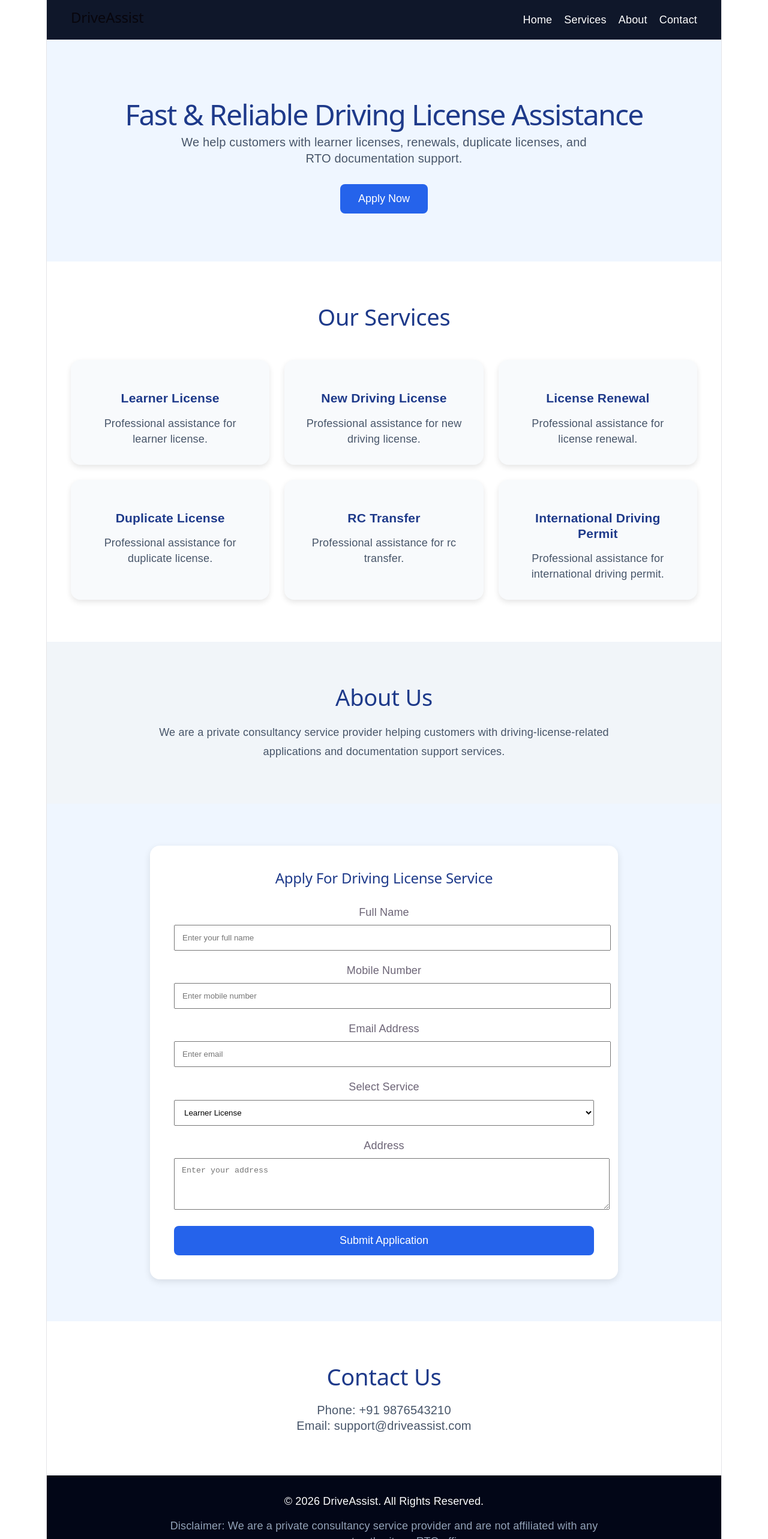
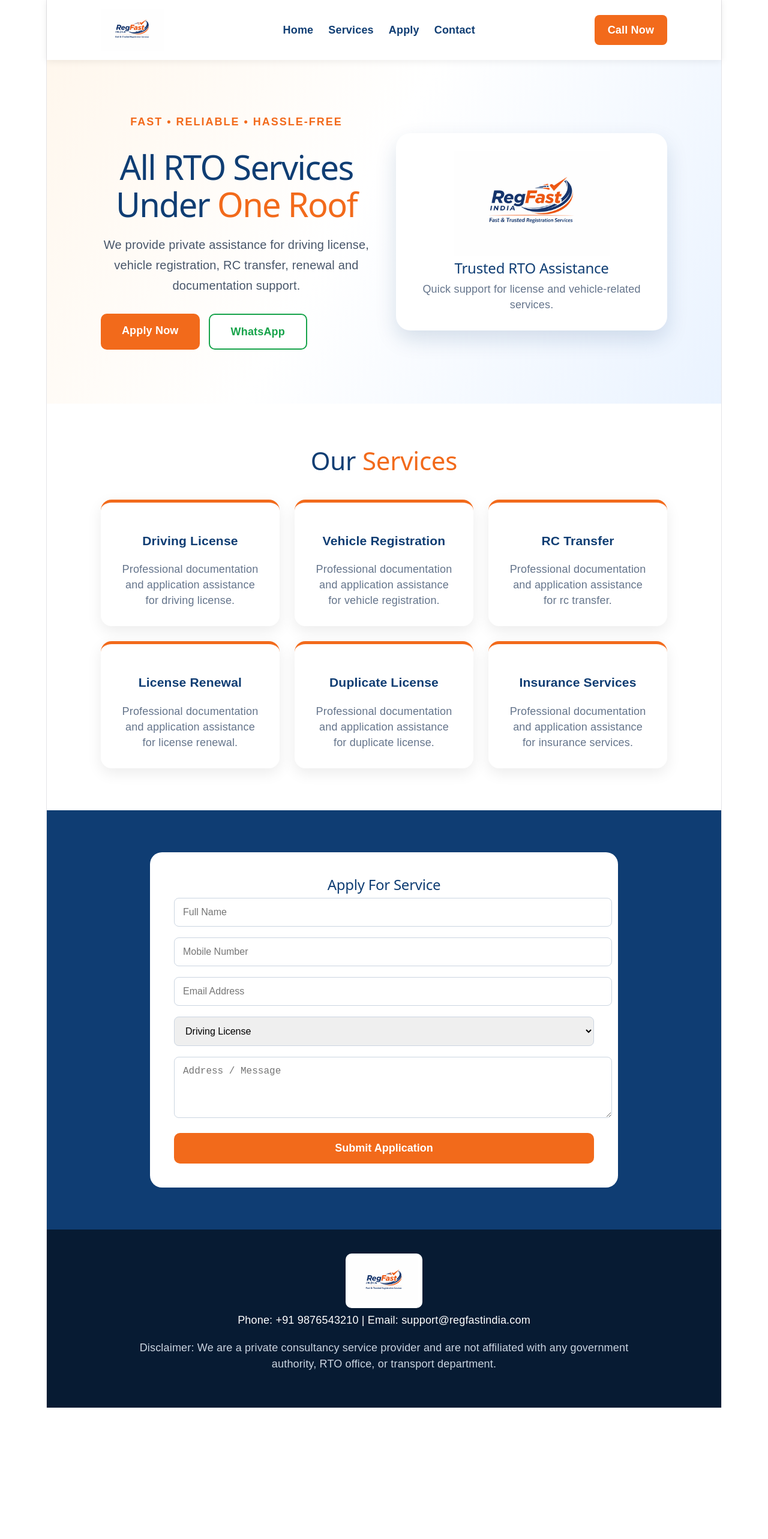
Before and after one commit to shirkeadityaa33-hub/driving-license-site, a React (Vite) app: page / in a window 1280 px wide. Shown: the top 2566 px of the page at 60% size. After the commit the page ends 2347 px from the top, so only its background shows below. Built offline with nearby package versions, Linux system fonts and the light colour scheme.

Commit message:
updated logo and theme

```diff
--- a/src/App.jsx
+++ b/src/App.jsx
@@ -1,372 +1,221 @@
 export default function App() {
   const services = [
-    "Learner License",
-    "New Driving License",
+    "Driving License",
+    "Vehicle Registration",
+    "RC Transfer",
     "License Renewal",
     "Duplicate License",
-    "RC Transfer",
-    "International Driving Permit",
+    "Insurance Services",
   ];
 
   return (
-    <div style={{ fontFamily: "Arial, sans-serif" }}>
+    <div style={{ fontFamily: "Arial, sans-serif", color: "#102A43" }}>
+      <header style={{
+        background: "white",
+        padding: "15px 8%",
+        display: "flex",
+        alignItems: "center",
+        justifyContent: "space-between",
+        boxShadow: "0 2px 12px rgba(0,0,0,0.08)",
+        position: "sticky",
+        top: 0,
+        zIndex: 10
+      }}>
+        <img src="/logo.jpeg" alt="RegFast India" style={{ height: "70px" }} />
 
-      {/* Header */}
-      <header
-        style={{
-          background: "#0f172a",
-          color: "white",
-          padding: "15px 40px",
-          display: "flex",
-          justifyContent: "space-between",
-          alignItems: "center",
-        }}
-      >
-        <h2>DriveAssist</h2>
+        <nav style={{ display: "flex", gap: "25px", fontWeight: "600" }}>
+          <a href="#" style={navStyle}>Home</a>
+          <a href="#services" style={navStyle}>Services</a>
+          <a href="#apply" style={navStyle}>Apply</a>
+          <a href="#contact" style={navStyle}>Contact</a>
+        </nav>
 
-        <nav style={{ display: "flex", gap: "20px" }}>
-          <a href="#" style={{ color: "white", textDecoration: "none" }}>
-            Home
-          </a>
-
-          <a
-            href="#services"
-            style={{ color: "white", textDecoration: "none" }}
-          >
-            Services
-          </a>
-
-          <a
-            href="#about"
-            style={{ color: "white", textDecoration: "none" }}
-          >
-            About
-          </a>
-
-          <a
-            href="#contact"
-            style={{ color: "white", textDecoration: "none" }}
-          >
-            Contact
-          </a>
-        </nav>
+        <a href="tel:+919876543210" style={callBtn}>Call Now</a>
       </header>
 
-      {/* Hero Section */}
-      <section
-        style={{
-          background: "#eff6ff",
-          padding: "80px 40px",
-          textAlign: "center",
-        }}
-      >
-        <h1
-          style={{
-            fontSize: "48px",
-            color: "#1e3a8a",
-            marginBottom: "20px",
-          }}
-        >
-          Fast & Reliable Driving License Assistance
+      <section style={{
+        padding: "90px 8%",
+        background: "linear-gradient(120deg, #FFF7ED 0%, #FFFFFF 45%, #EAF3FF 100%)",
+        display: "grid",
+        gridTemplateColumns: "repeat(auto-fit, minmax(320px, 1fr))",
+        gap: "40px",
+        alignItems: "center"
+      }}>
+        <div>
+          <p style={{ color: "#F26A1B", fontWeight: "800", letterSpacing: "2px" }}>
+            FAST • RELIABLE • HASSLE-FREE
+          </p>
+
+          <h1 style={{
+            fontSize: "56px",
+            lineHeight: "1.1",
+            color: "#0F3D73",
+            marginBottom: "20px"
+          }}>
+            All RTO Services <br />
+            Under <span style={{ color: "#F26A1B" }}>One Roof</span>
           </h1>
 
-        <p
-          style={{
-            fontSize: "20px",
-            color: "#475569",
-            maxWidth: "700px",
-            margin: "0 auto 30px",
-          }}
-        >
-          We help customers with learner licenses, renewals,
-          duplicate licenses, and RTO documentation support.
+          <p style={{ fontSize: "20px", color: "#475569", lineHeight: "1.7" }}>
+            We provide private assistance for driving license, vehicle registration,
+            RC transfer, renewal and documentation support.
           </p>
 
-        <a href="#apply-form">
-          <button
-            style={{
-              background: "#2563eb",
-              color: "white",
-              border: "none",
-              padding: "14px 30px",
-              borderRadius: "8px",
-              fontSize: "18px",
-              cursor: "pointer",
-            }}
-          >
-            Apply Now
-          </button>
-        </a>
+          <div style={{ display: "flex", gap: "15px", marginTop: "30px" }}>
+            <a href="#apply" style={primaryBtn}>Apply Now</a>
+            <a href="https://wa.me/919876543210" style={whatsappBtn}>WhatsApp</a>
+          </div>
+        </div>
+
+        <div style={{
+          background: "white",
+          padding: "30px",
+          borderRadius: "24px",
+          boxShadow: "0 15px 35px rgba(15,61,115,0.15)",
+          textAlign: "center"
+        }}>
+          <img src="/logo.jpeg" alt="RegFast India Logo" style={{ width: "260px" }} />
+          <h2 style={{ color: "#0F3D73" }}>Trusted RTO Assistance</h2>
+          <p style={{ color: "#64748b" }}>
+            Quick support for license and vehicle-related services.
+          </p>
+        </div>
       </section>
 
-      {/* Services */}
-      <section
-        id="services"
-        style={{ padding: "70px 40px" }}
-      >
-        <h2
-          style={{
-            textAlign: "center",
-            fontSize: "38px",
-            marginBottom: "50px",
-            color: "#1e3a8a",
-          }}
-        >
-          Our Services
+      <section id="services" style={{ padding: "70px 8%" }}>
+        <h2 style={{ textAlign: "center", fontSize: "42px", color: "#0F3D73" }}>
+          Our <span style={{ color: "#F26A1B" }}>Services</span>
         </h2>
 
-        <div
-          style={{
+        <div style={{
           display: "grid",
-            gridTemplateColumns:
-              "repeat(auto-fit, minmax(250px, 1fr))",
+          gridTemplateColumns: "repeat(auto-fit, minmax(240px, 1fr))",
           gap: "25px",
-          }}
-        >
+          marginTop: "40px"
+        }}>
           {services.map((service, index) => (
-            <div
-              key={index}
-              style={{
-                background: "#f8fafc",
+            <div key={index} style={{
               padding: "30px",
-                borderRadius: "16px",
-                boxShadow: "0 4px 10px rgba(0,0,0,0.1)",
-              }}
-            >
-              <h3
-                style={{
-                  color: "#1e3a8a",
-                  marginBottom: "15px",
-                }}
-              >
-                {service}
-              </h3>
-
-              <p style={{ color: "#475569" }}>
-                Professional assistance for{" "}
-                {service.toLowerCase()}.
+              borderRadius: "18px",
+              background: "white",
+              boxShadow: "0 8px 25px rgba(0,0,0,0.08)",
+              borderTop: "5px solid #F26A1B"
+            }}>
+              <h3 style={{ color: "#0F3D73" }}>{service}</h3>
+              <p style={{ color: "#64748b" }}>
+                Professional documentation and application assistance for {service.toLowerCase()}.
               </p>
             </div>
           ))}
         </div>
       </section>
 
-      {/* About */}
-      <section
-        id="about"
-        style={{
-          background: "#f1f5f9",
-          padding: "70px 40px",
-          textAlign: "center",
-        }}
-      >
-        <h2
-          style={{
-            fontSize: "38px",
-            color: "#1e3a8a",
-            marginBottom: "20px",
-          }}
-        >
-          About Us
-        </h2>
-
-        <p
-          style={{
-            maxWidth: "800px",
-            margin: "auto",
-            fontSize: "18px",
-            color: "#475569",
-            lineHeight: "1.8",
-          }}
-        >
-          We are a private consultancy service provider helping
-          customers with driving-license-related applications
-          and documentation support services.
-        </p>
-      </section>
-
-      {/* Apply Form */}
-      <section
-        id="apply-form"
-        style={{
-          background: "#eff6ff",
-          padding: "70px 20px",
-        }}
-      >
-        <div
-          style={{
+      <section id="apply" style={{
+        background: "#0F3D73",
+        padding: "70px 20px"
+      }}>
+        <div style={{
           maxWidth: "700px",
           margin: "auto",
           background: "white",
           padding: "40px",
-            borderRadius: "16px",
-            boxShadow: "0 4px 12px rgba(0,0,0,0.1)",
-          }}
-        >
-          <h2
-            style={{
-              textAlign: "center",
-              marginBottom: "30px",
-              color: "#1e3a8a",
-            }}
-          >
-            Apply For Driving License Service
+          borderRadius: "20px"
+        }}>
+          <h2 style={{ textAlign: "center", color: "#0F3D73" }}>
+            Apply For Service
           </h2>
 
-          <form>
-            <div style={{ marginBottom: "20px" }}>
-              <label>Full Name</label>
+          <input placeholder="Full Name" style={inputStyle} />
+          <input placeholder="Mobile Number" style={inputStyle} />
+          <input placeholder="Email Address" style={inputStyle} />
 
-              <input
-                type="text"
-                placeholder="Enter your full name"
-                style={{
-                  width: "100%",
-                  padding: "12px",
-                  marginTop: "8px",
-                }}
-              />
-            </div>
-
-            <div style={{ marginBottom: "20px" }}>
-              <label>Mobile Number</label>
-
-              <input
-                type="text"
-                placeholder="Enter mobile number"
-                style={{
-                  width: "100%",
-                  padding: "12px",
-                  marginTop: "8px",
-                }}
-              />
-            </div>
-
-            <div style={{ marginBottom: "20px" }}>
-              <label>Email Address</label>
-
-              <input
-                type="email"
-                placeholder="Enter email"
-                style={{
-                  width: "100%",
-                  padding: "12px",
-                  marginTop: "8px",
-                }}
-              />
-            </div>
-
-            <div style={{ marginBottom: "20px" }}>
-              <label>Select Service</label>
-
-              <select
-                style={{
-                  width: "100%",
-                  padding: "12px",
-                  marginTop: "8px",
-                }}
-              >
-                <option>Learner License</option>
-                <option>New Driving License</option>
+          <select style={inputStyle}>
+            <option>Driving License</option>
+            <option>Vehicle Registration</option>
+            <option>RC Transfer</option>
             <option>License Renewal</option>
             <option>Duplicate License</option>
-                <option>RC Transfer</option>
           </select>
-            </div>
 
-            <div style={{ marginBottom: "20px" }}>
-              <label>Address</label>
+          <textarea placeholder="Address / Message" rows="4" style={inputStyle}></textarea>
 
-              <textarea
-                rows="4"
-                placeholder="Enter your address"
-                style={{
+          <button style={{
             width: "100%",
-                  padding: "12px",
-                  marginTop: "8px",
-                }}
-              ></textarea>
-            </div>
-
-            <button
-              type="submit"
-              style={{
-                width: "100%",
-                background: "#2563eb",
+            background: "#F26A1B",
             color: "white",
-                padding: "14px",
             border: "none",
-                borderRadius: "8px",
+            padding: "15px",
+            borderRadius: "10px",
             fontSize: "18px",
-                cursor: "pointer",
-              }}
-            >
+            fontWeight: "800"
+          }}>
             Submit Application
           </button>
-          </form>
         </div>
       </section>
 
-      {/* Contact */}
-      <section
-        id="contact"
-        style={{
-          padding: "70px 40px",
+      <footer id="contact" style={{
+        background: "#071B33",
+        color: "white",
         textAlign: "center",
-        }}
-      >
-        <h2
-          style={{
-            fontSize: "38px",
-            color: "#1e3a8a",
-            marginBottom: "20px",
-          }}
-        >
-          Contact Us
-        </h2>
+        padding: "40px 8%"
+      }}>
+        <img src="/logo.jpeg" alt="RegFast India" style={{
+          height: "75px",
+          background: "white",
+          padding: "8px",
+          borderRadius: "10px"
+        }} />
 
-        <p
-          style={{
-            fontSize: "20px",
-            color: "#475569",
-          }}
-        >
-          Phone: +91 9876543210
-        </p>
+        <p>Phone: +91 9876543210 | Email: support@regfastindia.com</p>
 
-        <p
-          style={{
-            fontSize: "20px",
-            color: "#475569",
-          }}
-        >
-          Email: support@driveassist.com
-        </p>
-      </section>
-
-      {/* Footer */}
-      <footer
-        style={{
-          background: "#020617",
-          color: "white",
-          padding: "30px",
-          textAlign: "center",
-        }}
-      >
-        <p>© 2026 DriveAssist. All Rights Reserved.</p>
-
-        <p
-          style={{
-            marginTop: "15px",
-            color: "#94a3b8",
-            maxWidth: "800px",
-            marginInline: "auto",
-          }}
-        >
-          Disclaimer: We are a private consultancy service provider and
-          are not affiliated with any government authority or RTO office.
+        <p style={{ color: "#CBD5E1", maxWidth: "850px", margin: "20px auto" }}>
+          Disclaimer: We are a private consultancy service provider and are not affiliated
+          with any government authority, RTO office, or transport department.
         </p>
       </footer>
     </div>
   );
 }
+
+const navStyle = {
+  color: "#0F3D73",
+  textDecoration: "none",
+};
+
+const callBtn = {
+  background: "#F26A1B",
+  color: "white",
+  padding: "12px 22px",
+  borderRadius: "8px",
+  textDecoration: "none",
+  fontWeight: "700",
+};
+
+const primaryBtn = {
+  background: "#F26A1B",
+  color: "white",
+  padding: "15px 35px",
+  borderRadius: "10px",
+  textDecoration: "none",
+  fontWeight: "800",
+};
+
+const whatsappBtn = {
+  background: "white",
+  color: "#16A34A",
+  padding: "15px 35px",
+  borderRadius: "10px",
+  textDecoration: "none",
+  fontWeight: "800",
+  border: "2px solid #16A34A",
+};
+
+const inputStyle = {
+  width: "100%",
+  padding: "14px",
+  marginBottom: "18px",
+  border: "1px solid #CBD5E1",
+  borderRadius: "8px",
+  fontSize: "16px",
+};
```
Also changed, not shown: public/logo.jpeg (added). Lines whose indentation alone changed are shown as unchanged.
